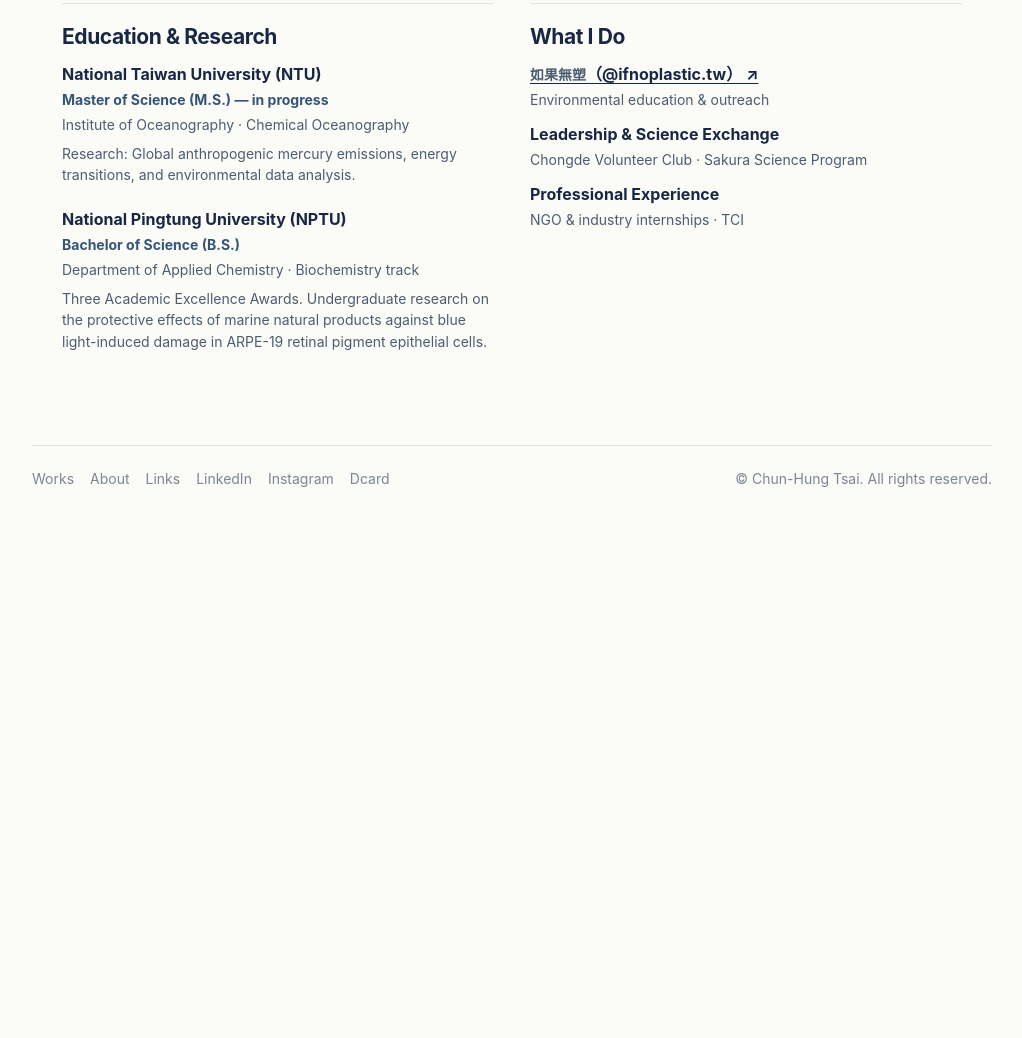
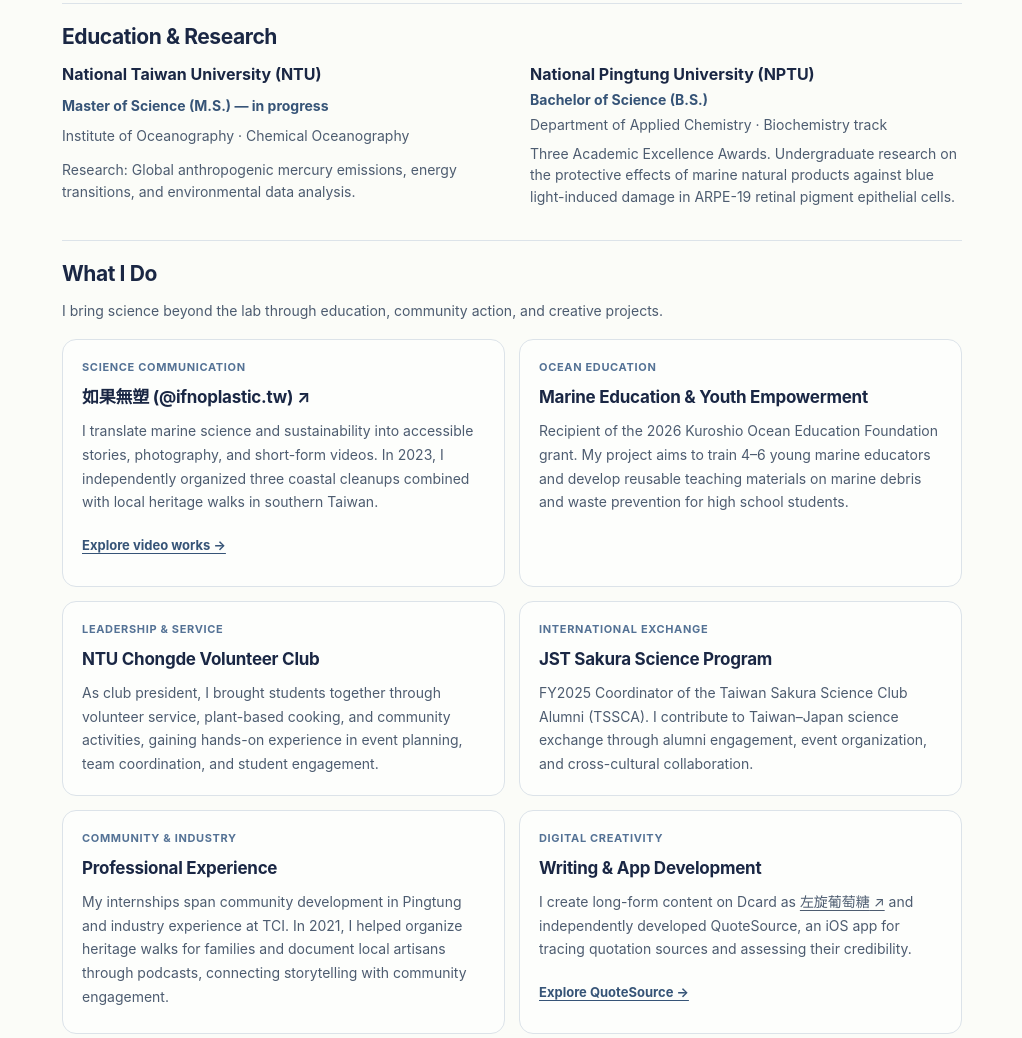
Before and after one commit to Hungtsai0223/hungpenguin, an Astro site: page /about in a window 1280 px wide. Shown: the part 427-1465 px from the top of the page, without its empty margins (128-1150 px from the left). Before the commit the page ends 960 px from the top, so only its background shows below. Built offline with nearby package versions, Linux system fonts and the light colour scheme; Astro itself is replaced by a stand-in of ours.

Commit message:
Expand About into six concise evidence-based experience areas

```diff
--- a/src/pages/about.astro
+++ b/src/pages/about.astro
@@ -36,13 +36,43 @@ const avatar = await responsivePhoto(portrait, [200, 400, 600], 80);
         </ul>
       </section>
 
-      <section class="section" data-reveal>
+      <section class="section experience-section" data-reveal>
         <h2>What I Do</h2>
-        <ul>
-          <li><strong><a href="https://www.instagram.com/ifnoplastic.tw/" target="_blank" rel="noopener noreferrer"><span lang="zh-Hant">如果無塑</span>（@ifnoplastic.tw） ↗</a></strong><span>Environmental education &amp; outreach</span></li>
-          <li><strong>Leadership &amp; Science Exchange</strong><span>Chongde Volunteer Club · Sakura Science Program</span></li>
-          <li><strong>Professional Experience</strong><span>NGO &amp; industry internships · TCI</span></li>
-        </ul>
+        <p class="experience-intro">I bring science beyond the lab through education, community action, and creative projects.</p>
+        <div class="experience-grid">
+          <article class="experience">
+            <p class="experience-kicker">Science Communication</p>
+            <h3><a href="https://www.instagram.com/ifnoplastic.tw/" target="_blank" rel="noopener noreferrer"><span lang="zh-Hant">如果無塑</span> (@ifnoplastic.tw) ↗</a></h3>
+            <p>I translate marine science and sustainability into accessible stories, photography, and short-form videos. In 2023, I independently organized three coastal cleanups combined with local heritage walks in southern Taiwan.</p>
+            <a class="experience-link" href="/blog#videos">Explore video works →</a>
+          </article>
+          <article class="experience">
+            <p class="experience-kicker">Ocean Education</p>
+            <h3>Marine Education &amp; Youth Empowerment</h3>
+            <p>Recipient of the 2026 Kuroshio Ocean Education Foundation grant. My project aims to train 4–6 young marine educators and develop reusable teaching materials on marine debris and waste prevention for high school students.</p>
+          </article>
+          <article class="experience">
+            <p class="experience-kicker">Leadership &amp; Service</p>
+            <h3>NTU Chongde Volunteer Club</h3>
+            <p>As club president, I brought students together through volunteer service, plant-based cooking, and community activities, gaining hands-on experience in event planning, team coordination, and student engagement.</p>
+          </article>
+          <article class="experience">
+            <p class="experience-kicker">International Exchange</p>
+            <h3>JST Sakura Science Program</h3>
+            <p>FY2025 Coordinator of the Taiwan Sakura Science Club Alumni (TSSCA). I contribute to Taiwan–Japan science exchange through alumni engagement, event organization, and cross-cultural collaboration.</p>
+          </article>
+          <article class="experience">
+            <p class="experience-kicker">Community &amp; Industry</p>
+            <h3>Professional Experience</h3>
+            <p>My internships span community development in Pingtung and industry experience at TCI. In 2021, I helped organize heritage walks for families and document local artisans through podcasts, connecting storytelling with community engagement.</p>
+          </article>
+          <article class="experience">
+            <p class="experience-kicker">Digital Creativity</p>
+            <h3>Writing &amp; App Development</h3>
+            <p>I create long-form content on Dcard as <a href="https://www.dcard.tw/@ralfwu0330" target="_blank" rel="noopener noreferrer"><span lang="zh-Hant">左旋葡萄糖</span> ↗</a> and independently developed QuoteSource, an iOS app for tracing quotation sources and assessing their credibility.</p>
+            <a class="experience-link" href="/blog#app">Explore QuoteSource →</a>
+          </article>
+        </div>
       </section>
 
     </div>
@@ -56,7 +86,18 @@ const avatar = await responsivePhoto(portrait, [200, 400, 600], 80);
   .kicker { font-size: 13px; font-weight: 800; letter-spacing: .09em; color: #547295; text-transform: uppercase; margin: 0 0 8px; }
   h1 { font-size: clamp(34px, 5vw, 54px); letter-spacing: -.045em; line-height: 1.1; margin: 0 0 12px; }
   .intro { max-width: 520px; font-size: 18px; line-height: 1.6; margin: 0; color: #46536a; }
-  .sections { display: grid; grid-template-columns: repeat(2, minmax(0, 1fr)); gap: 24px 36px; }
+  .sections { display: grid; grid-template-columns: minmax(0, 1fr); gap: 32px; }
+  #research ul { grid-template-columns: repeat(2, minmax(0, 1fr)); gap: 24px 36px; }
+  #research .education-entry + .education-entry { margin-top: 0; }
+  .experience-intro { margin-bottom: 18px !important; }
+  .experience-grid { display: grid; grid-template-columns: repeat(2, minmax(0, 1fr)); gap: 14px; }
+  .experience { min-width: 0; display: flex; flex-direction: column; align-items: flex-start; gap: 9px; border: 1px solid #dce3e9; border-radius: 14px; background: rgba(255,255,255,.48); padding: 19px; }
+  .experience .experience-kicker { color: #547295; font-size: 11px; font-weight: 750; letter-spacing: .06em; text-transform: uppercase; }
+  .experience h3 { margin: 0; font-size: 17px; line-height: 1.45; letter-spacing: -.015em; overflow-wrap: anywhere; }
+  .experience h3 a { text-decoration: none; }
+  .experience h3 a:hover { text-decoration: underline; }
+  .experience p:not(.experience-kicker) { font-size: 14px; line-height: 1.7; }
+  .experience-link { color: #365477; font-weight: 700; font-size: 13px; display: inline-flex; align-items: center; min-height: 44px; margin-top: auto; }
   .section { min-width: 0; border-top: 1px solid #dce3e9; padding: 20px 0 0; scroll-margin-top: 18px; }
   h2 { font-size: 21px; letter-spacing: -.02em; margin: 0 0 14px; }
   ul { list-style: none; margin: 0; padding: 0; display: grid; gap: 12px; }
@@ -74,7 +115,12 @@ const avatar = await responsivePhoto(portrait, [200, 400, 600], 80);
     .portrait { width: 128px; height: 128px; border-radius: 21px; }
     h1 { font-size: 36px; }
     .intro { font-size: 16px; }
-    .sections { grid-template-columns: 1fr; gap: 18px; }
+    .sections { grid-template-columns: 1fr; gap: 24px; }
+    #research ul, .experience-grid { grid-template-columns: 1fr; gap: 12px; }
+    #research .education-entry + .education-entry { margin-top: 6px; }
+    .experience { padding: 16px; gap: 7px; }
+    .experience p:not(.experience-kicker) { font-size: 15px; }
+    .experience-intro { margin-bottom: 14px !important; }
     .section { padding-top: 16px; }
     h2 { font-size: 20px; margin-bottom: 12px; }
       li strong { font-size: 16px; }
```
